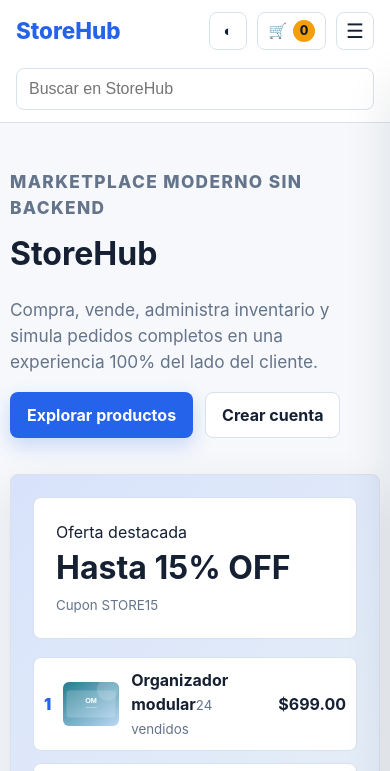
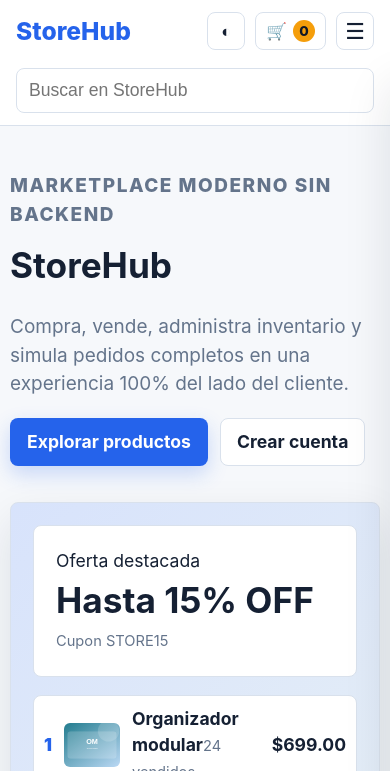
Before and after one commit to Isaaias-cloud/web-page-store, a plain HTML site: page index.html in a window 390 px wide. Shown: the top 771 px of the page. Drawn offline with Linux system fonts and the light colour scheme.

Commit message:
Diseno responsivo ajuste celular

```diff
--- a/css/styles.css
+++ b/css/styles.css
@@ -92,7 +92,7 @@ body.ready .loader { opacity: 0; visibility: hidden; }
   border-radius: var(--radius);
   padding: 11px 12px;
   outline: 0;
-  font-size: 16px; /* Avoid iOS auto-zoom on focus */
+  font-size: 1rem; /* Scale with root font size, avoiding iOS auto-zoom */
 }
 .nav-search input:focus, .form-control:focus, .form-select:focus { border-color: var(--primary); box-shadow: 0 0 0 3px rgba(37, 99, 235, .12); }
 .nav-actions { display: flex; align-items: center; gap: 10px; }
@@ -370,6 +370,7 @@ th { color: var(--muted); font-size: .84rem; text-transform: uppercase; }
 }
 
 @media (max-width: 768px) {
+  html { font-size: 105%; } /* Scale root slightly on small screens */
   .navbar { flex-wrap: wrap; }
   .nav-search { order: 2; flex-basis: 100%; margin-top: 8px; }
   .menu-toggle { display: inline-grid; }
@@ -413,6 +414,7 @@ th { color: var(--muted); font-size: .84rem; text-transform: uppercase; }
 }
 
 @media (max-width: 620px) {
+  html { font-size: 110%; } /* Increase base font-size to 17.6px (110% of 16px) for mobile layout */
   main { width: min(100% - 20px, 1180px); padding-top: 18px; }
   .navbar { gap: 10px; font-size: .94rem; }
   .catalog-head, .section-head { align-items: flex-start; flex-direction: column; }
```
